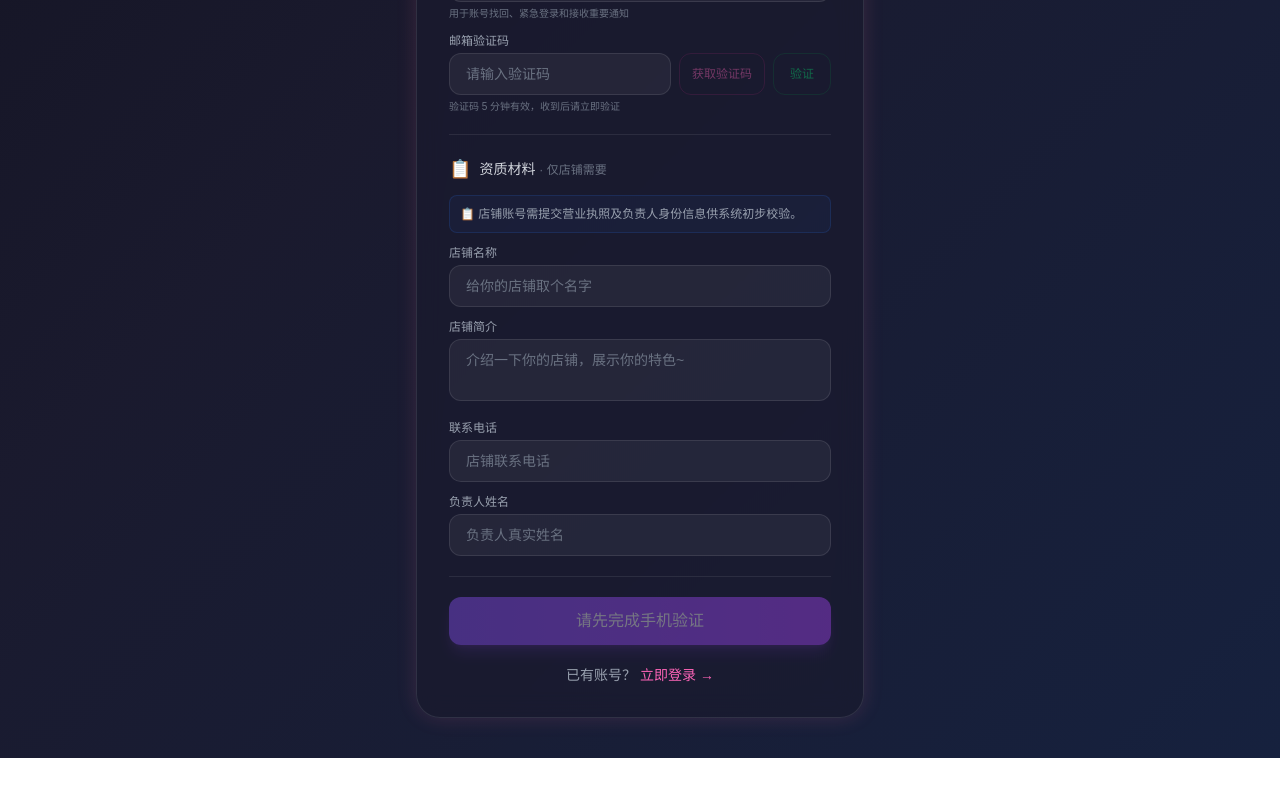
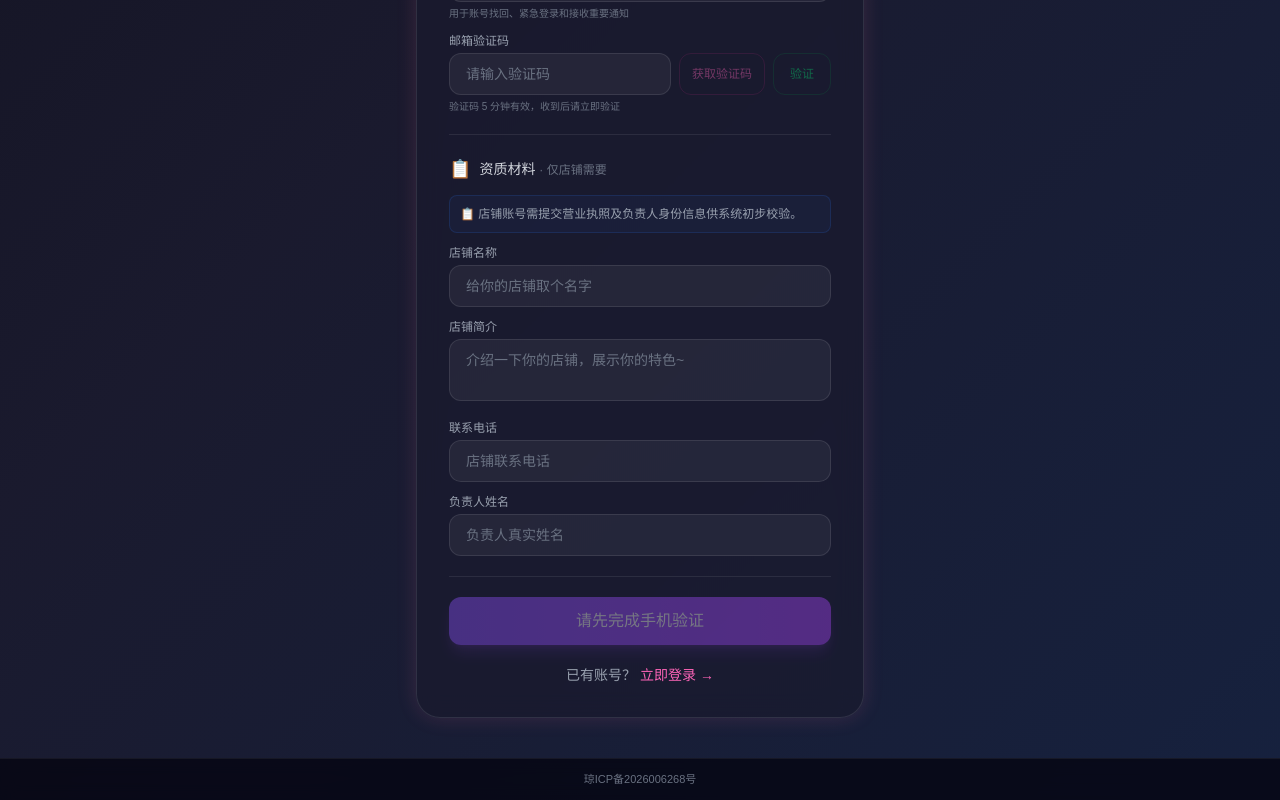
Before and after one commit to Xizh994/companion-play, a Next.js app: page /register in a window 1280 px wide. Shown: the part 1055-1855 px from the top of the page. Before the commit the page ends 1813 px from the top, so only its background shows below. Built offline with nearby package versions, Linux system fonts and the light colour scheme.

Commit message:
feat: add ICP registration number footer
Display 琼ICP备2026006268号 in site-wide footer linking to https://beian.miit.gov.cn/

```diff
--- a/src/app/layout.tsx
+++ b/src/app/layout.tsx
@@ -15,7 +15,8 @@ export default function RootLayout({
 }>) {
   return (
     <html lang="zh-CN">
-      <body>
+      <body className="min-h-screen flex flex-col">
+        <div className="flex-1">
           <Suspense fallback={
             <div className="min-h-screen flex items-center justify-center">
               <span className="text-2xl animate-bounce">🎮</span>
@@ -23,7 +24,18 @@ export default function RootLayout({
           }>
             {children}
           </Suspense>
+        </div>
         <Toaster position="top-center" richColors />
+        <footer className="flex items-center justify-center py-3 border-t border-white/[0.06] bg-[#060612]/80 backdrop-blur-sm">
+          <a
+            href="https://beian.miit.gov.cn/"
+            target="_blank"
+            rel="noopener noreferrer"
+            className="text-[11px] text-gray-500 hover:text-gray-400 transition-colors no-underline"
+          >
+            琼ICP备2026006268号
+          </a>
+        </footer>
       </body>
     </html>
   );
```
Lines whose indentation alone changed are shown as unchanged.
